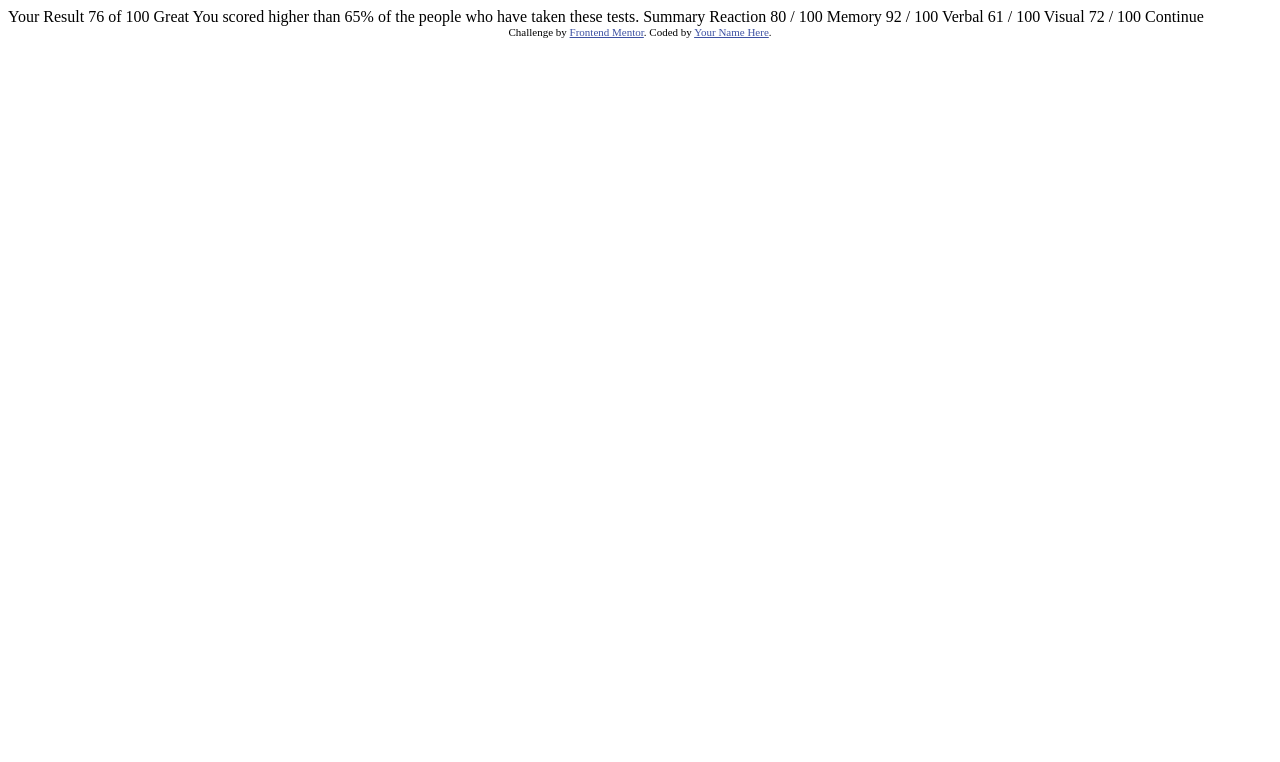
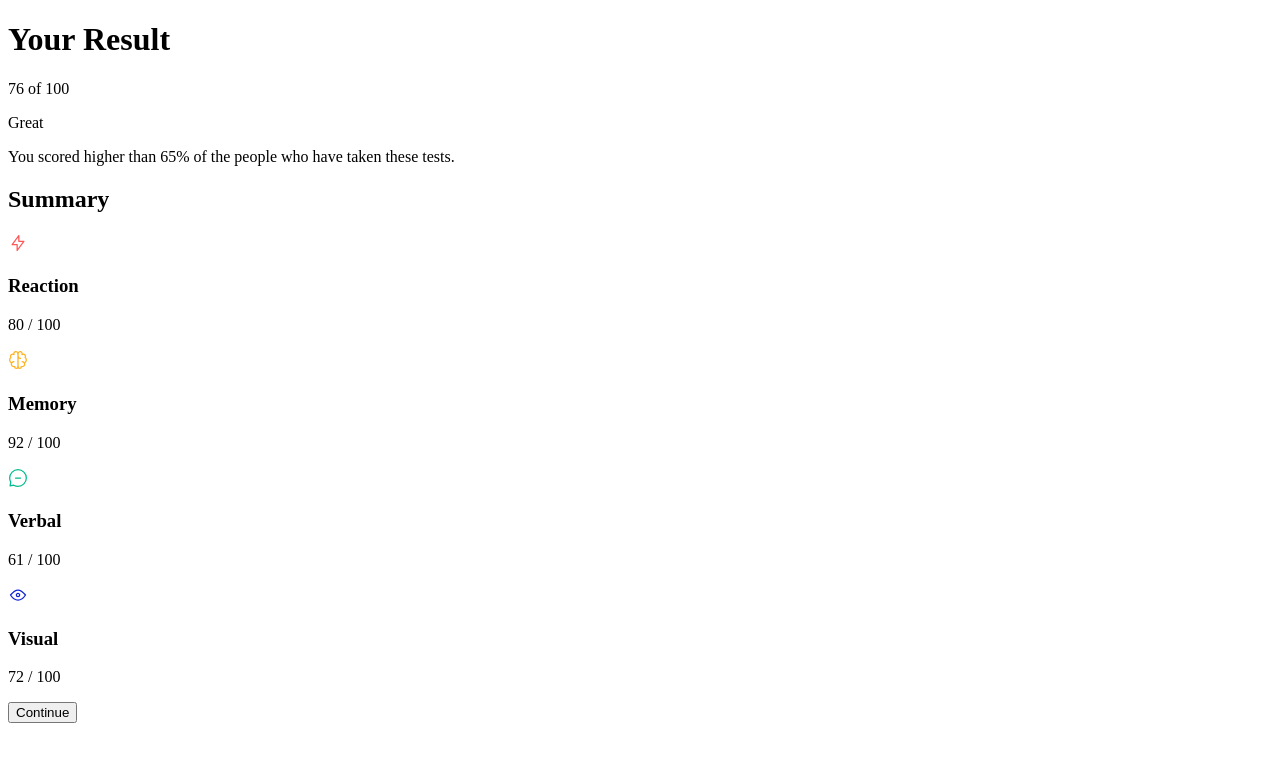
Before and after one commit to PeterTk72/Results-summary-component, a plain HTML site: page index.html in a window 1280 px wide. Drawn offline with Linux system fonts and the light colour scheme.

Commit message:
Changes in HTML and addition of CSS+fonts

```diff
--- a/index.html
+++ b/index.html
@@ -1,47 +1,137 @@
 <!DOCTYPE html>
-<html lang="en">
+<html lang="pl-PL">
   <head>
-  <meta charset="UTF-8">
-  <meta name="viewport" content="width=device-width, initial-scale=1.0"> <!-- displays site properly based on user's device -->
-
-  <link rel="icon" type="image/png" sizes="32x32" href="./assets/images/favicon-32x32.png">
-
-  <title>Frontend Mentor | Results summary component</title>
-
-  <!-- Feel free to remove these styles or customise in your own stylesheet 👍 -->
-  <style>
-    .attribution { font-size: 11px; text-align: center; }
-    .attribution a { color: hsl(228, 45%, 44%); }
-  </style>
+    <meta charset="UTF-8" />
+    <meta name="viewport" content="width=device-width, initial-scale=1.0" />
+    <title>Resuls Summary</title>
+    <link rel="stylesheet" href="style.css" />
   </head>
   <body>
+    <main>
+      <div class="result-summary">
+        <div class="result grid-flow"></div>
+        <h1 class="section-title">Your Result</h1>
 
-  Your Result
-  76
-  of 100
+        <p class="results-score"><span>76</span> of 100</p>
 
-  Great
+        <div class="grid-flow">
+          <p class="result-rank">Great</p>
+          <p>
             You scored higher than 65% of the people who have taken these tests.
+          </p>
+        </div>
 
-  Summary
+        <div class="summary grid-flow">
+          <h2 class="section-title">Summary</h2>
 
-  Reaction
-  80 / 100
+          <div class="grid-flow">
+            <div class="summary-item" data-item-type="accent-1">
+              <div class="flex-group">
+                <svg
+                  class="summary-icon"
+                  xmlns="http://www.w3.org/2000/svg"
+                  width="20"
+                  height="20"
+                  fill="none"
+                  viewBox="0 0 20 20">
+                  <path
+                    stroke="#F55"
+                    stroke-linecap="round"
+                    stroke-linejoin="round"
+                    stroke-width="1.25"
+                    d="M10.833 8.333V2.5l-6.666 9.167h5V17.5l6.666-9.167h-5Z" />
+                </svg>
+                <h3 class="summary-item-title">Reaction</h3>
+                <p class="summary-score"><span>80</span> / 100</p>
+              </div>
+            </div>
 
-  Memory
-  92 / 100
+            <div class="summary-item" data-item-type="accent-2">
+              <div class="flex-group">
+                <svg
+                  class="summary-icon"
+                  xmlns="http://www.w3.org/2000/svg"
+                  width="20"
+                  height="20"
+                  fill="none"
+                  viewBox="0 0 20 20">
+                  <path
+                    stroke="#FFB21E"
+                    stroke-linecap="round"
+                    stroke-linejoin="round"
+                    stroke-width="1.25"
+                    d="M5.833 11.667a2.5 2.5 0 1 0 .834 4.858" />
+                  <path
+                    stroke="#FFB21E"
+                    stroke-linecap="round"
+                    stroke-linejoin="round"
+                    stroke-width="1.25"
+                    d="M3.553 13.004a3.333 3.333 0 0 1-.728-5.53m.025-.067a2.083 2.083 0 0 1 2.983-2.824m.199.054A2.083 2.083 0 1 1 10 3.75v12.917a1.667 1.667 0 0 1-3.333 0M10 5.833a2.5 2.5 0 0 0 2.5 2.5m1.667 3.334a2.5 2.5 0 1 1-.834 4.858" />
+                  <path
+                    stroke="#FFB21E"
+                    stroke-linecap="round"
+                    stroke-linejoin="round"
+                    stroke-width="1.25"
+                    d="M16.447 13.004a3.334 3.334 0 0 0 .728-5.53m-.025-.067a2.083 2.083 0 0 0-2.983-2.824M10 3.75a2.085 2.085 0 0 1 2.538-2.033 2.084 2.084 0 0 1 1.43 2.92m-.635 12.03a1.667 1.667 0 0 1-3.333 0" />
+                </svg>
+                <h3 class="summary-item-title">Memory</h3>
+                <p class="summary-score"><span>92</span> / 100</p>
+              </div>
+            </div>
 
-  Verbal
-  61 / 100
+            <div class="summary-item" data-item-type="accent-3">
+              <div class="flex-group">
+                <svg
+                  class="summary-icon"
+                  xmlns="http://www.w3.org/2000/svg"
+                  width="20"
+                  height="20"
+                  fill="none"
+                  viewBox="0 0 20 20">
+                  <path
+                    stroke="#00BB8F"
+                    stroke-linecap="round"
+                    stroke-linejoin="round"
+                    stroke-width="1.25"
+                    d="M7.5 10h5M10 18.333A8.333 8.333 0 1 0 1.667 10c0 1.518.406 2.942 1.115 4.167l-.699 3.75 3.75-.699A8.295 8.295 0 0 0 10 18.333Z" />
+                </svg>
+                <h3 class="summary-item-title">Verbal</h3>
+                <p class="summary-score"><span>61</span> / 100</p>
+              </div>
+            </div>
 
-  Visual
-  72 / 100
+            <div class="summary-item" data-item-type="accent-4">
+              <div class="flex-group">
+                <svg
+                  class="summary-icon"
+                  xmlns="http://www.w3.org/2000/svg"
+                  width="20"
+                  height="20"
+                  fill="none"
+                  viewBox="0 0 20 20">
+                  <path
+                    stroke="#1125D6"
+                    stroke-linecap="round"
+                    stroke-linejoin="round"
+                    stroke-width="1.25"
+                    d="M10 11.667a1.667 1.667 0 1 0 0-3.334 1.667 1.667 0 0 0 0 3.334Z" />
+                  <path
+                    stroke="#1125D6"
+                    stroke-linecap="round"
+                    stroke-linejoin="round"
+                    stroke-width="1.25"
+                    d="M17.5 10c-1.574 2.492-4.402 5-7.5 5s-5.926-2.508-7.5-5C4.416 7.632 6.66 5 10 5s5.584 2.632 7.5 5Z" />
+                </svg>
 
-  Continue
+                <h3 class="summary-item-title">Visual</h3>
+                <p class="summary-score"><span>72</span> / 100</p>
+              </div>
+            </div>
+          </div>
 
-  <div class="attribution">
-    Challenge by <a href="https://www.frontendmentor.io?ref=challenge" target="_blank">Frontend Mentor</a>.
-    Coded by <a href="#">Your Name Here</a>.
+          <button class="button">Continue</button>
         </div>
+      </div>
+    </main>
   </body>
 </html>
--- /dev/null
+++ b/style.css
@@ -0,0 +1,55 @@
+@font-face {
+  font-family: "HankenGrotesk";
+  font-display: swap;
+  font-weight: 100 900;
+  src: url("fonts/HankenGrotesk-VariableFont_wght.ttf") format("truetype");
+}
+
+:root {
+  --clr-primary-hsl-400: 252, 100%, 67%;
+  --clr-primary-hsl-500: 256, 72%, 46%;
+  --clr-secondary-hsl-400: 241, 81%, 54%;
+  --clr-secondary-hsl-500: 241, 72%, 46%;
+
+  --clr-neutral-hsl-100: 0, 0%, 100%;
+  --clr-neutral-hsl-200: 221, 100%, 96%;
+  --clr-neutral-hsl-300: 241, 100%, 89%;
+  --clr-neutral-hsl-700: 224, 30%, 27%;
+
+  --clr-neutral-100: hsl(var(--clr-neutral-hsl-100));
+  --clr-neutral-200: hsl(var(--clr-neutral-hsl-200));
+  --clr-neutral-300: hsl(var(--clr-neutral-hsl-300));
+  --clr-neutral-700: hsl(var(--clr-neutral-hsl-700));
+
+  --clr-primary-400: hsl(var(--clr-primary-hsl-400));
+  --clr-primary-500: hsla(var(--clr-primary-hsl-500));
+  --clr-secondary-400: hsl(var(--clr-secondary-hsl-400));
+
+  --gradient-primary: linear-gradient(
+    var(--clr-primary-400),
+    var(--clr-secondary-400)
+  );
+
+  --gradient-to-transparent: linear-gradient(
+    var(--clr-primary-500),
+    hsl(var(--clr-secondary-hsl-500), 0)
+  );
+
+  --clr-accent-1: 0, 100%, 67%;
+  --clr-accent-2: 39, 100%, 56%;
+  --clr-accent-3: 166, 100%, 37%;
+  --clr-accent-4: 234, 85%, 45%;
+
+  --font-family-default: "HankenGrotesk", sans-serif;
+
+  --fw-regular: 500;
+  --fw-bold: 700;
+  --fw-black: 800;
+
+  --fs-400: 1.125rem;
+  --fs-500: 1.25rem;
+  --fs-600: 1.5rem;
+  --fs-700: 1.75rem;
+  --fs-800: 2rem;
+  --fs-900: 5rem;
+}
```
Also changed, not shown: fonts/HankenGrotesk-VariableFont_wght.ttf (added). Lines whose indentation alone changed are shown as unchanged.
